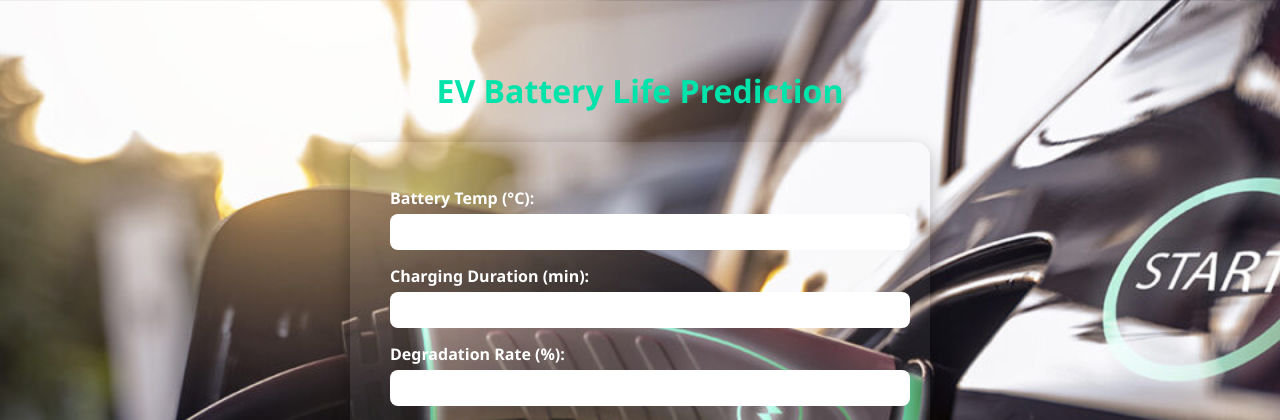
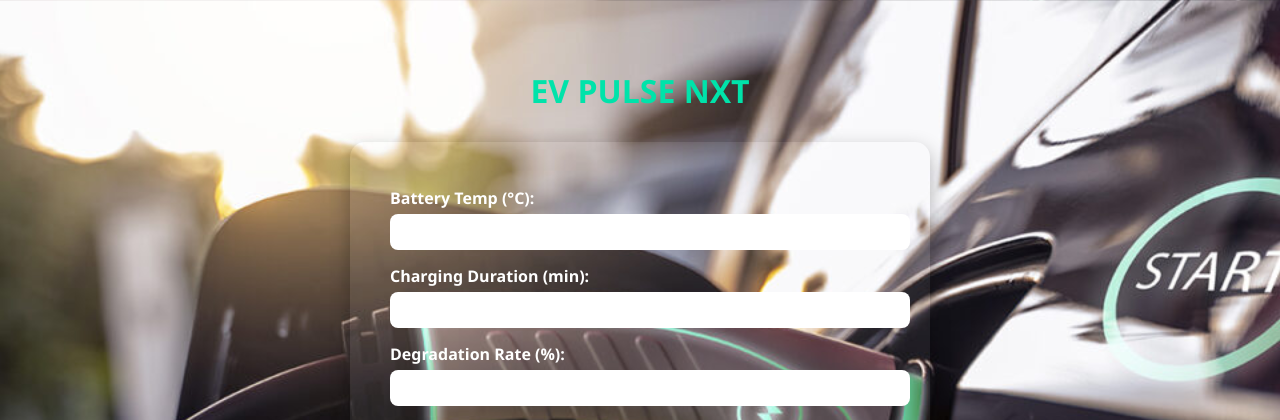
Before and after one commit to Probin1904/EV-Battery-life-Prediction, a Flask app: page / in a window 1280 px wide. Shown: the top 420 px of the page. Run offline with Flask 3, Linux system fonts and the light colour scheme.

Commit message:
Update index.html

```diff
--- a/templates/index.html
+++ b/templates/index.html
@@ -73,7 +73,7 @@
     </style>
 </head>
 <body>
-    <h1>EV Battery Life Prediction</h1>
+    <h1>EV PULSE NXT</h1>
 
     <form method="POST">
         <label>Battery Temp (°C):</label>
```
